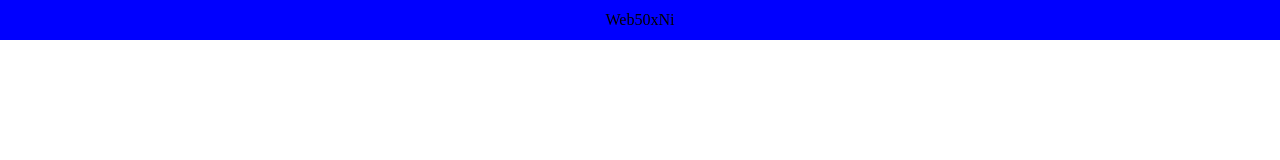
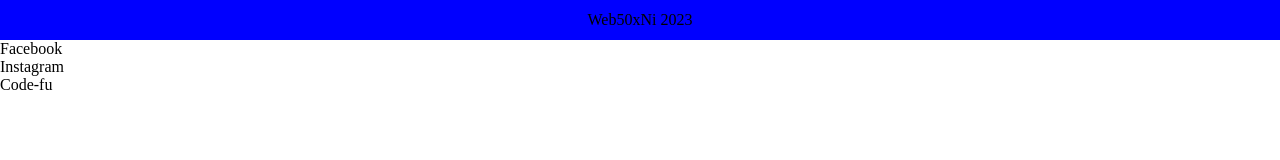
Before and after one commit to Orrv2904/GrupoA, a plain HTML site: page index.html in a window 1280 px wide. Drawn offline with Linux system fonts and the light colour scheme.

Commit message:
se agrego un footer

```diff
--- a/index.html
+++ b/index.html
@@ -9,7 +9,14 @@
 </head>
 <body>
     <header>
-        <span>Web50xNi</span>
+        <span>Web50xNi 2023</span>
     </header>
+    <foote>
+        <ul>
+            <li>Facebook</li>
+            <li>Instagram</li>
+            <li>Code-fu</li>
+        </ul>
+    </foote>
 </body>
 </html>
```
